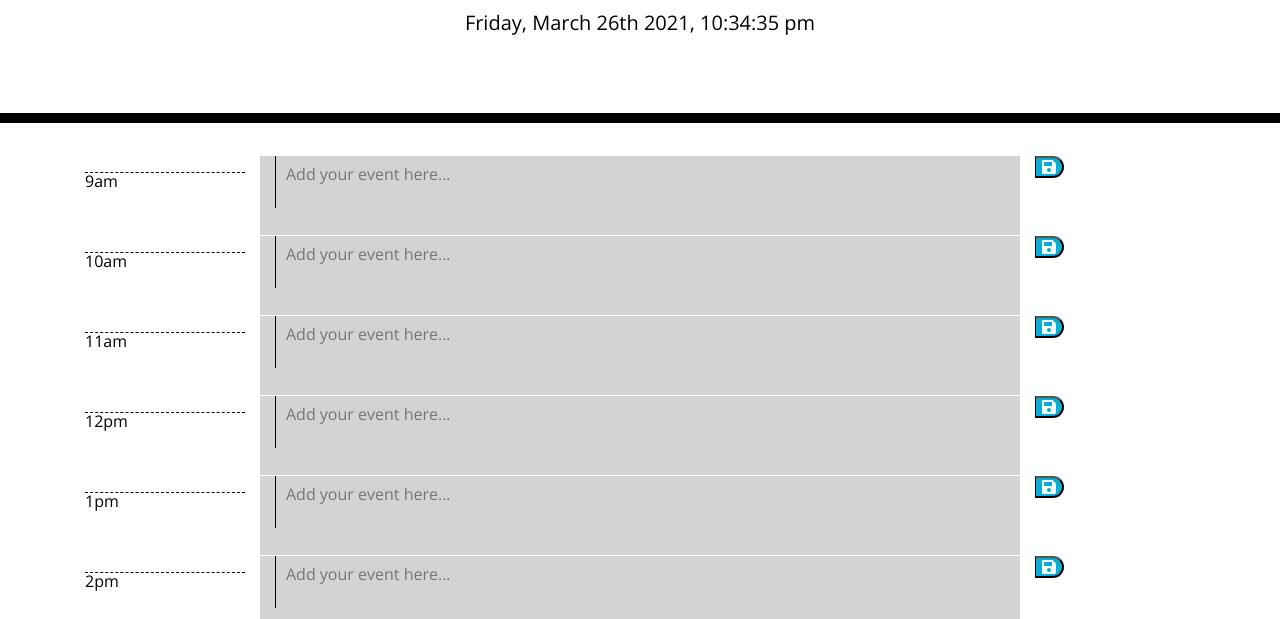
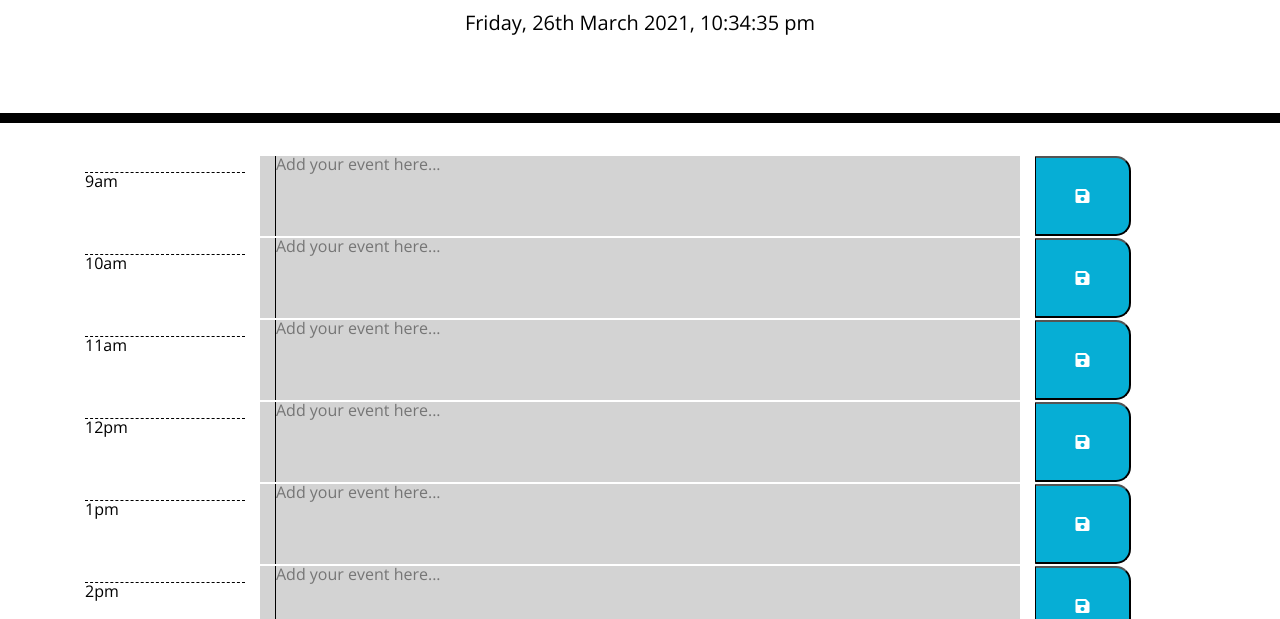
Before and after one commit to jhong1016/Work-Day-Scheduler, a plain HTML site: page index.html in a window 1280 px wide. Shown: the part 181-800 px from the top of the page. Drawn offline with nearby package versions, Linux system fonts and the light colour scheme.

Commit message:
amended style.css for better visibility

```diff
--- a/assets/css/style.css
+++ b/assets/css/style.css
@@ -11,6 +11,8 @@ textarea {
   color: #000000;
   border-left: 1px solid black;
   padding: 10px;
+  height: 100%;
+  width: 100%;
 }
 
 .jumbotron {
@@ -23,6 +25,7 @@ textarea {
 
 .description {
   white-space: pre-wrap;
+  padding: 0;
 }
 
 .time-block {
@@ -34,12 +37,17 @@ textarea {
   white-space: pre-wrap;
   height: 80px;
   border-top: 1px solid white;
+  margin-top: 2px;
 }
 
 .hour {
   background-color: #ffffff;
   color: #000000;
   border-top: 1px dashed #000000;
+}
+
+.hour p{
+  margin-bottom: 0;
 }
 
 .past {
@@ -63,6 +71,19 @@ textarea {
   border-bottom-right-radius: 15px;
   background-color: #06aed5;
   color: white;
+  height: 60%;
+  width: 60%;
+  cursor: pointer;
+  position: relative;
+  min-height: 80px;
+}
+
+.saveBtn i{
+  position: absolute;
+  top: 50%;
+  left: 50%;
+  transform: translate(-50%, -50%);
+  transition: all .2s ease-in-out;
 }
 
 .saveBtn i:hover {
--- a/assets/js/script.js
+++ b/assets/js/script.js
@@ -8,7 +8,7 @@ function getLocalStorage(key) {
 
 // 2. Using moment function to show what day and time it is and create html of the timeblocks dynamically.
 $(document).ready(function() {
-    $("#currentDay").text(moment().format("dddd, MMMM Do YYYY") + ", " +moment().format("h:mm:ss a"));
+    $("#currentDay").text(moment().format("dddd, Do MMMM YYYY") + ", " +moment().format("h:mm:ss a"));
     for (var i = 9; i < 18; i++) {
 
         // row
```
